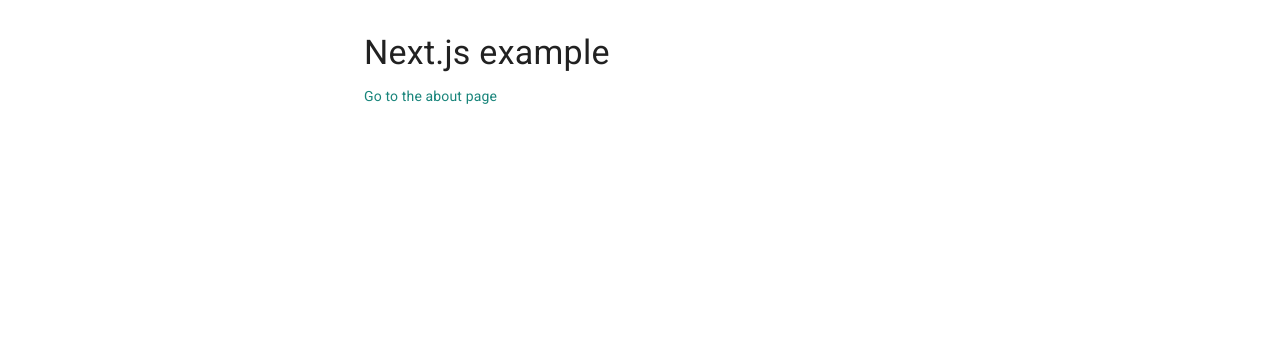
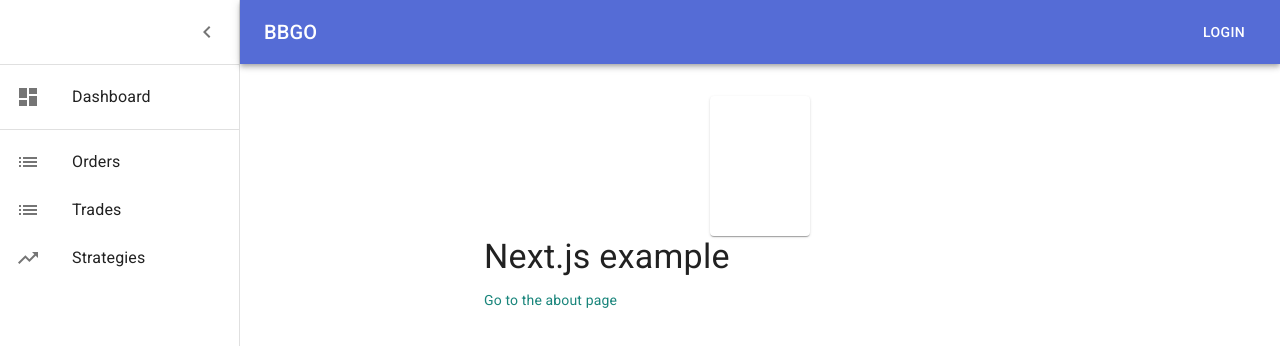
Before and after one commit to golddragon41/bbgo-finance, a Next.js app in the folder frontend/: page / in a window 1280 px wide. Shown: the top 346 px of the page. Built offline with nearby package versions, Linux system fonts and the light colour scheme.

Commit message:
add basic dashboard layout

```diff
--- a/frontend/package.json
+++ b/frontend/package.json
@@ -11,6 +11,7 @@
     "@material-ui/core": "^4.11.2",
     "@material-ui/icons": "^4.11.2",
     "axios": "^0.21.1",
+    "classnames": "^2.2.6",
     "next": "10.0.5",
     "react": "17.0.1",
     "react-dom": "17.0.1"
--- a/frontend/pages/_app.tsx
+++ b/frontend/pages/_app.tsx
@@ -1,14 +1,119 @@
 import React from 'react';
 import PropTypes from 'prop-types';
 import Head from 'next/head';
-import { ThemeProvider } from '@material-ui/core/styles';
+import Link from 'next/link';
+
+import {makeStyles, ThemeProvider} from '@material-ui/core/styles';
+import AppBar from '@material-ui/core/AppBar';
+import Toolbar from '@material-ui/core/Toolbar';
+import Typography from '@material-ui/core/Typography';
+import Button from '@material-ui/core/Button';
+import IconButton from '@material-ui/core/IconButton';
+import MenuIcon from '@material-ui/icons/Menu';
+import Drawer from '@material-ui/core/Drawer';
+import Divider from '@material-ui/core/Divider';
+import List from '@material-ui/core/List';
+import ListItem from '@material-ui/core/ListItem';
+import ListItemIcon from '@material-ui/core/ListItemIcon';
+import ListItemText from '@material-ui/core/ListItemText';
+
+import DashboardIcon from '@material-ui/icons/Dashboard';
+import TrendingUpIcon from '@material-ui/icons/TrendingUp';
+import ChevronLeftIcon from '@material-ui/icons/ChevronLeft';
+import ListIcon from '@material-ui/icons/List';
+
+
+import clsx from "classnames";
+
 import CssBaseline from '@material-ui/core/CssBaseline';
-
 import theme from '../src/theme';
 import '../styles/globals.css'
 
+const drawerWidth = 240;
+
+const useStyles = makeStyles((theme) => ({
+    root: {
+        // flexGrow: 1,
+        display: 'flex',
+    },
+    content: {
+        flexGrow: 1,
+        height: '100vh',
+        overflow: 'auto',
+    },
+    fixedHeight: {
+        height: 240,
+    },
+    toolbar: {
+        paddingRight: 24, // keep right padding when drawer closed
+    },
+    toolbarIcon: {
+        display: 'flex',
+        alignItems: 'center',
+        justifyContent: 'flex-end',
+        padding: '0 8px',
+        ...theme.mixins.toolbar,
+    },
+    menuButton: {
+        marginRight: 36,
+    },
+    menuButtonHidden: {
+        display: 'none',
+    },
+    title: {
+        flexGrow: 1,
+    },
+    appBar: {
+        zIndex: theme.zIndex.drawer + 1,
+        transition: theme.transitions.create(['width', 'margin'], {
+            easing: theme.transitions.easing.sharp,
+            duration: theme.transitions.duration.leavingScreen,
+        }),
+    },
+    appBarSpacer: theme.mixins.toolbar,
+    appBarShift: {
+        marginLeft: drawerWidth,
+        width: `calc(100% - ${drawerWidth}px)`,
+        transition: theme.transitions.create(['width', 'margin'], {
+            easing: theme.transitions.easing.sharp,
+            duration: theme.transitions.duration.enteringScreen,
+        }),
+    },
+    drawerPaper: {
+        position: 'relative',
+        whiteSpace: 'nowrap',
+        width: drawerWidth,
+        transition: theme.transitions.create('width', {
+            easing: theme.transitions.easing.sharp,
+            duration: theme.transitions.duration.enteringScreen,
+        }),
+    },
+    drawerPaperClose: {
+        overflowX: 'hidden',
+        transition: theme.transitions.create('width', {
+            easing: theme.transitions.easing.sharp,
+            duration: theme.transitions.duration.leavingScreen,
+        }),
+        width: theme.spacing(7),
+        [theme.breakpoints.up('sm')]: {
+            width: theme.spacing(9),
+        },
+    },
+}));
+
 export default function MyApp(props) {
-  const { Component, pageProps } = props;
+    const {Component, pageProps} = props;
+
+    const [open, setOpen] = React.useState(true);
+
+    const handleDrawerOpen = () => {
+        setOpen(true);
+    };
+    const handleDrawerClose = () => {
+        setOpen(false);
+    };
+
+    const classes = useStyles();
 
     React.useEffect(() => {
         // Remove the server-side injected CSS.
@@ -21,13 +126,91 @@
     return (
         <React.Fragment>
             <Head>
-        <title>My page</title>
-        <meta name="viewport" content="minimum-scale=1, initial-scale=1, width=device-width" />
+                <title>BBGO</title>
+                <meta name="viewport" content="minimum-scale=1, initial-scale=1, width=device-width"/>
             </Head>
             <ThemeProvider theme={theme}>
                 {/* CssBaseline kickstart an elegant, consistent, and simple baseline to build upon. */}
-        <CssBaseline />
+                <CssBaseline/>
+                <div className={classes.root}>
+
+                    <AppBar position="absolute" className={clsx(
+                        classes.appBar,
+                        open && classes.appBarShift,
+                    )}>
+                        <Toolbar>
+                            <IconButton
+                                edge="start"
+                                className={clsx(classes.menuButton, open && classes.menuButtonHidden)}
+                                color="inherit"
+                                aria-label="menu"
+                                onClick={handleDrawerOpen}>
+                                <MenuIcon/>
+                            </IconButton>
+
+                            <Typography variant="h6" className={classes.title}>
+                                BBGO
+                            </Typography>
+                            <Button color="inherit">Login</Button>
+                        </Toolbar>
+                    </AppBar>
+
+                    <Drawer
+                        variant="permanent"
+                        classes={{
+                            paper: clsx(classes.drawerPaper, !open && classes.drawerPaperClose),
+                        }}
+                        open={open}
+                    >
+                        <div className={classes.toolbarIcon}>
+                            <IconButton onClick={handleDrawerClose}>
+                                <ChevronLeftIcon/>
+                            </IconButton>
+                        </div>
+                        <Divider/>
+                        <List>
+                            <Link href={"/"}>
+                                <ListItem button>
+                                    <ListItemIcon>
+                                        <DashboardIcon/>
+                                    </ListItemIcon>
+                                    <ListItemText primary="Dashboard"/>
+                                </ListItem>
+                            </Link>
+                        </List>
+                        <Divider/>
+                        <List>
+                            <Link href={"/orders"}>
+                                <ListItem button>
+                                    <ListItemIcon>
+                                        <ListIcon/>
+                                    </ListItemIcon>
+                                    <ListItemText primary="Orders"/>
+                                </ListItem>
+                            </Link>
+                            <Link href={"/trades"}>
+                                <ListItem button>
+                                    <ListItemIcon>
+                                        <ListIcon/>
+                                    </ListItemIcon>
+                                    <ListItemText primary="Trades"/>
+                                </ListItem>
+                            </Link>
+                            <ListItem button>
+                                <ListItemIcon>
+                                    <TrendingUpIcon/>
+                                </ListItemIcon>
+                                <ListItemText primary="Strategies"/>
+                            </ListItem>
+                        </List>
+                    </Drawer>
+
+                    <main className={classes.content}>
+                        <div className={classes.appBarSpacer}/>
                         <Component {...pageProps} />
+                    </main>
+                </div>
+
             </ThemeProvider>
         </React.Fragment>
     );
--- a/frontend/pages/index.tsx
+++ b/frontend/pages/index.tsx
@@ -1,18 +1,49 @@
 import React from 'react';
+
+import { makeStyles } from '@material-ui/core/styles';
 import Container from '@material-ui/core/Container';
 import Typography from '@material-ui/core/Typography';
 import Box from '@material-ui/core/Box';
 import Link from '@material-ui/core/Link';
+import Grid from '@material-ui/core/Grid';
+import Paper from '@material-ui/core/Paper';
 
 import styles from '../styles/Home.module.css'
 
+const useStyles = makeStyles((theme) => ({
+  root: {
+    flexGrow: 1,
+  },
+  paper: {
+    height: 140,
+    width: 100,
+  },
+  control: {
+    padding: theme.spacing(2),
+  },
+}));
+
+
 export default function Home() {
+  const classes = useStyles();
+
   return (
     <Container maxWidth="sm">
       <Box my={4}>
+        <Grid container className={classes.root}>
+          <Grid item xs={12}>
+            <Grid container justify="center">
+              <Grid item>
+                 <Paper className={classes.paper}/>
+              </Grid>
+            </Grid>
+          </Grid>
+        </Grid>
+
         <Typography variant="h4" component="h1" gutterBottom>
           Next.js example
         </Typography>
+
         <Link href="/about" color="secondary">
           Go to the about page
         </Link>
```
Also changed, not shown: 1 other file (tests, documents, lock files or other folders). Lines whose indentation alone changed are shown as unchanged.
